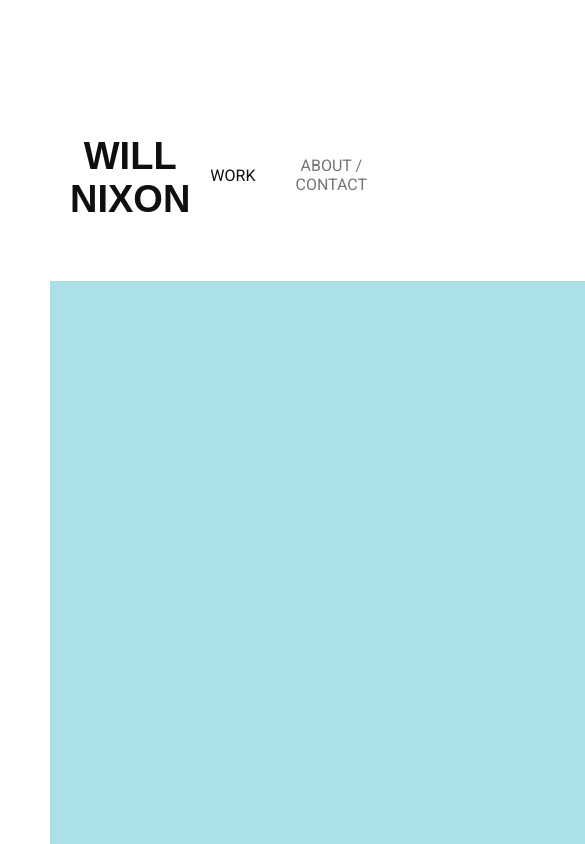
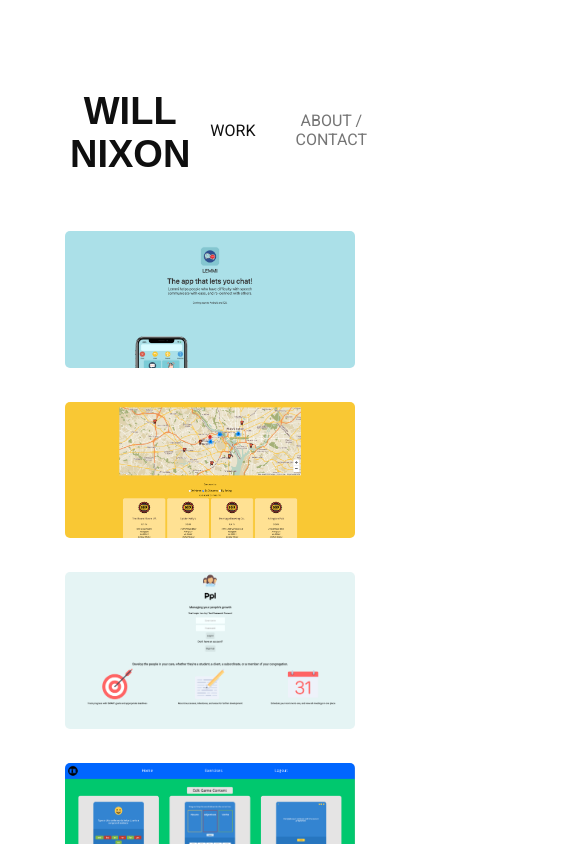
Before and after one commit to willnix86/portfolio, a Svelte app: page / in a window 390 px wide. Shown: the top 844 px of the page, 585 px wide, since content can reach past the window. Built offline with nearby package versions, Linux system fonts and the light colour scheme; a web font is replaced by a local one.

Commit message:
added portfolio pieces to work page

```diff
--- a/src/App.svelte
+++ b/src/App.svelte
@@ -5,7 +5,7 @@
 
 <style>
   main {
-    max-width: 1200px;
+    max-width: 1250px;
     margin: 0 auto;
     text-align: center;
   }
--- a/src/components/header.svelte
+++ b/src/components/header.svelte
@@ -5,7 +5,7 @@
 
 <style>
   nav {
-    padding: 85px 0px 60px 20px;
+    padding: 40px 0px 40px 20px;
     display: flex;
     justify-content: space-between;
   }
--- a/src/components/portfolio.svelte
+++ b/src/components/portfolio.svelte
@@ -4,7 +4,18 @@
 </script>
 
 <style>
+  .portfolio {
+    width: 100%;
+    display: flex;
+    flex-direction: row;
+    flex-wrap: wrap;
+  }
 
+  @media only screen and (max-width: 920px) {
+    .portfolio {
+      flex-direction: column;
+    }
+  }
 </style>
 
 <div class="portfolio">
--- a/src/components/project-image.svelte
+++ b/src/components/project-image.svelte
@@ -4,12 +4,70 @@
 </script>
 
 <style>
+  .project-wrapper {
+    position: relative;
+    display: flex;
+    flex-direction: column;
+    align-items: center;
+    justify-content: center;
+    flex-grow: 1;
+    width: 45%;
+    margin: 15px;
+    cursor: pointer;
+  }
 
+  .project-image {
+    width: 100%;
+    border-radius: 5px;
+    transition: opacity 300ms;
+  }
+
+  .project-wrapper:hover .project-image {
+    opacity: 0.5;
+  }
+
+  .title-wrapper {
+    position: absolute;
+    top: 0;
+    left: 0;
+    display: flex;
+    align-items: center;
+    justify-content: center;
+    height: 100%;
+    width: 100%;
+    opacity: 0;
+    transition: opacity 250ms;
+  }
+
+  .project-wrapper:hover .title-wrapper {
+    opacity: 1;
+  }
+
+  .project-title {
+    margin: 10px 0 0 0;
+    color: rgb(233, 233, 233);
+    font-size: 16px;
+    background-color: rgb(15, 15, 15);
+    padding: 10px;
+    width: 150px;
+    border-radius: 5px;
+  }
+
+  @media only screen and (max-width: 920px) {
+    .project-wrapper {
+      width: 100%;
+    }
+  }
 </style>
 
-<div class="project-image-wrapper">
-  <img
-    class="project-image"
-    src={`images/${image}.png`}
-    alt={`${title} website image`} />
+<div class="project-wrapper">
+  <div class="image-wrapper">
+    <img
+      class="project-image"
+      src={`images/${image}.png`}
+      alt={`${title} website image`} />
+    <div class="title-wrapper">
+      <p class="project-title">{title.toUpperCase()}</p>
+    </div>
+  </div>
 </div>
```
